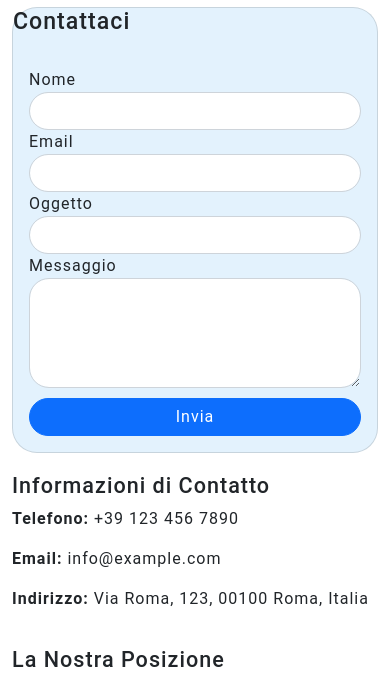
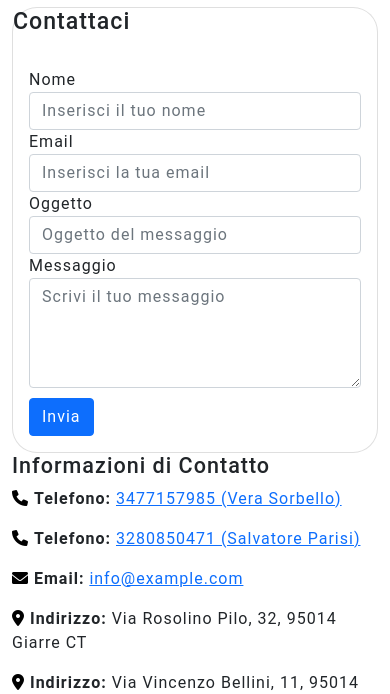
Before and after one commit to luigicast0408/KinesiaSportGiarre, a PHP site: page /Section/ContactUs/indexContactUs.php in a window 390 px wide. Shown: the part 366-1060 px from the top of the page. Run offline with PHP 8.4, Linux system fonts and the light colour scheme; some libraries are stand-ins or nearby versions; grey boxes are pictures that could not be loaded.

Commit message:
fix(contact us section): improve the GUI

```diff
--- a/Section/ContactUs/indexContactUs.php
+++ b/Section/ContactUs/indexContactUs.php
@@ -9,29 +9,12 @@
 <head>
     <meta charset="UTF-8">
     <title>Contatti</title>
+    <meta name="viewport" content="width=device-width, initial-scale=1.0">
     <link rel="stylesheet" type="text/css" href="../../style/style_footer.css">
     <link rel="stylesheet" type="text/css" href="../../style/style_nav.css">
     <link rel="stylesheet" type="text/css" href="../../style/style_header.css">
     <link rel="stylesheet" type="text/css" href="../../style/style_cards.css">
     <?php includeStyles() ?>
-    <style>
-        .contact-info {
-            margin-top: 20px;
-        }
-        .map-container {
-            margin-top: 20px;
-        }
-        .form-control {
-            border-radius: 20px;
-        }
-        .btn-custom {
-            border-radius: 20px;
-            width: 100%;
-        }
-        .card {
-            background-color: #e3f2fd; /* Light blue background color */
-        }
-    </style>
 </head>
 <body>
 <?php navbar(); ?>
@@ -42,49 +25,77 @@
 
 <div class="container-fluid">
     <div class="row" style="padding-top: 2%">
-        <div class="col-md-6">
+        <div class="col-lg-6 col-md-12">
             <div class="card shadow-2-strong card-registration" style="border-radius: 25px">
                 <div class="card-title">
                     <h3>Contattaci</h3>
                 </div>
                 <div class="card-body">
-                    <form action="#" method="POST"> <!--  todo: add php file (send mail) -->
+                    <form action="#" method="POST" id="contactForm"> <!--  todo: add php file (send mail) -->
                         <div class="form-group">
                             <label for="name">Nome</label>
-                            <input type="text" class="form-control" id="name" name="name" required>
+                            <input type="text" class="form-control" id="name" name="name" placeholder="Inserisci il tuo nome" required aria-label="Nome">
                         </div>
                         <div class="form-group">
                             <label for="email">Email</label>
-                            <input type="email" class="form-control" id="email" name="email" required>
+                            <input type="email" class="form-control" id="email" name="email" placeholder="Inserisci la tua email" required aria-label="Email">
                         </div>
                         <div class="form-group">
                             <label for="subject">Oggetto</label>
-                            <input type="text" class="form-control" id="subject" name="subject" required>
+                            <input type="text" class="form-control" id="subject" name="subject" placeholder="Oggetto del messaggio" required aria-label="Oggetto">
                         </div>
                         <div class="form-group">
                             <label for="message">Messaggio</label>
-                            <textarea class="form-control" id="message" name="message" rows="4" required></textarea>
+                            <textarea class="form-control" id="message" name="message" rows="4" placeholder="Scrivi il tuo messaggio" required aria-label="Messaggio"></textarea>
                         </div>
-
                         <button type="submit" class="btn btn-primary btn-custom" style="margin-top: 3%">Invia</button>
                     </form>
                 </div>
             </div>
         </div>
 
-        <div class="col-md-6 contact-info">
+        <div class="col-lg-6 col-md-12 contact-info">
             <h4>Informazioni di Contatto</h4>
-            <p><strong>Telefono:</strong> +39 123 456 7890</p>
-            <p><strong>Email:</strong> info@example.com</p>
-            <p><strong>Indirizzo:</strong> Via Roma, 123, 00100 Roma, Italia</p>
+            <ul class="list-unstyled">
+                <li>
+                    <p><i class="fas fa-phone" style="color: black;"></i> <strong>Telefono:</strong>
+                        <a href="tel:+393477157985" class="footer-link">3477157985 (Vera Sorbello)</a>
+                    </p>
+                </li>
+                <li>
+                    <p><i class="fas fa-phone" style="color: black;"></i> <strong>Telefono:</strong>
+                        <a href="tel:+393280850471" class="footer-link">3280850471 (Salvatore Parisi)</a>
+                    </p>
+                </li>
+                <li>
+                    <p><i class="fas fa-envelope" style="color: black;"></i> <strong>Email:</strong>
+                        <a href="mailto:info@example.com" class="footer-link">info@example.com</a>
+                    </p>
+                </li>
+                <li>
+                    <p><i class="fas fa-map-marker-alt" style="color: black;"></i> <strong>Indirizzo:</strong>
+                        <span>Via Rosolino Pilo, 32, 95014 Giarre CT</span>
+                    </p>
+                </li>
+                <li>
+                    <p><i class="fas fa-map-marker-alt" style="color: black;"></i> <strong>Indirizzo:</strong>
+                        <span>Via Vincenzo Bellini, 11, 95014 Giarre CT</span>
+                    </p>
+                </li>
+            </ul>
         </div>
     </div>
 
-    <div class="map-container">
-        <h4>La Nostra Posizione</h4>
-        <iframe
-            src="https://www.google.com/maps/embed?pb=!1m18!1m12!1m3!1d3121.5895390288697!2d12.496365115396109!3d41.90278317936548!2m3!1f0!2f0!3f0!3m2!1i1024!2i768!4f13.1!3m3!1m2!1s0x132f60674d7e8c6b%3A0xa54e5a3eec44c1ed!2sVia%20Roma%2C%20123%2C%2000100%20Roma%20RM%2C%20Italy!5e0!3m2!1sen!2sus!4v1633970883492!5m2!1sen!2sus"
-            width="100%" height="300" style="border:0;" allowfullscreen="" loading="lazy"></iframe>
+    <div class="map-container" style="padding-top: 5%">
+        <h4>Le Nostre sedi</h4>
+        <div class="row">
+            <div class="col-lg-6 col-md-12 mb-3">
+                <iframe src="https://www.google.com/maps/embed?pb=!1m18!1m12!1m3!1d1834.6322487519196!2d15.19025349839478!3d37.72790080000002!2m3!1f0!2f0!3f0!3m2!1i1024!2i768!4f13.1!3m3!1m2!1s0x1314070d0172c513%3A0x26caa15e0f13133c!2sASD%20Kinesia!5e1!3m2!1sit!2sit!4v1726581960268!5m2!1sit!2sit" width="100%" height="450" style="border:0;" allowfullscreen="" loading="lazy" referrerpolicy="no-referrer-when-downgrade" aria-label="Mappa Sede ASD Kinesia"></iframe>
+            </div>
+            <div class="col-lg-6 col-md-12 mb-3">
+                <iframe src="https://www.google.com/maps/embed?pb=!1m18!1m12!1m3!1d1834.6484254496218!2d15.18715429839477!3d37.72724780000001!2m3!1f0!2f0!3f0!3m2!1i1024!2i768!4f13.1!3m3!1m2!1s0x131407b44de16af7%3A0x5f23b49236164bde!2sKinesia%20Sport%20%26%20Fighting!5e1!3m2!1sit!2sit!4v1726582007255!5m2!1sit!2sit" width="100%" height="450" style="border:0;" allowfullscreen="" loading="lazy" referrerpolicy="no-referrer-when-downgrade" aria-label="Mappa Sede Kinesia Sport & Fighting"></iframe>
+            </div>
+        </div>
     </div>
 </div>
 
```
Also changed, not shown: Section/ContactUs/style.css (added, +16 -0 lines).
